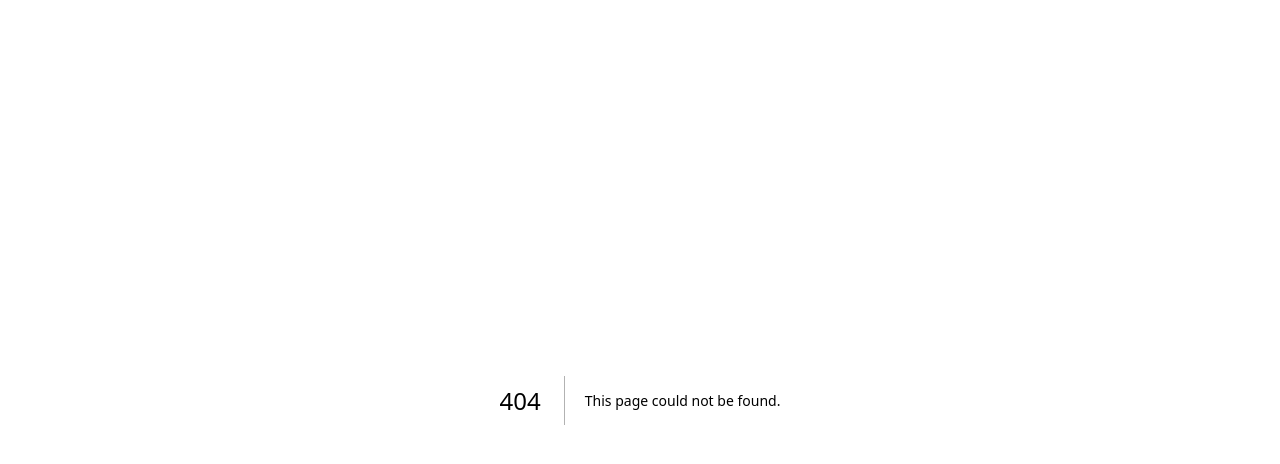
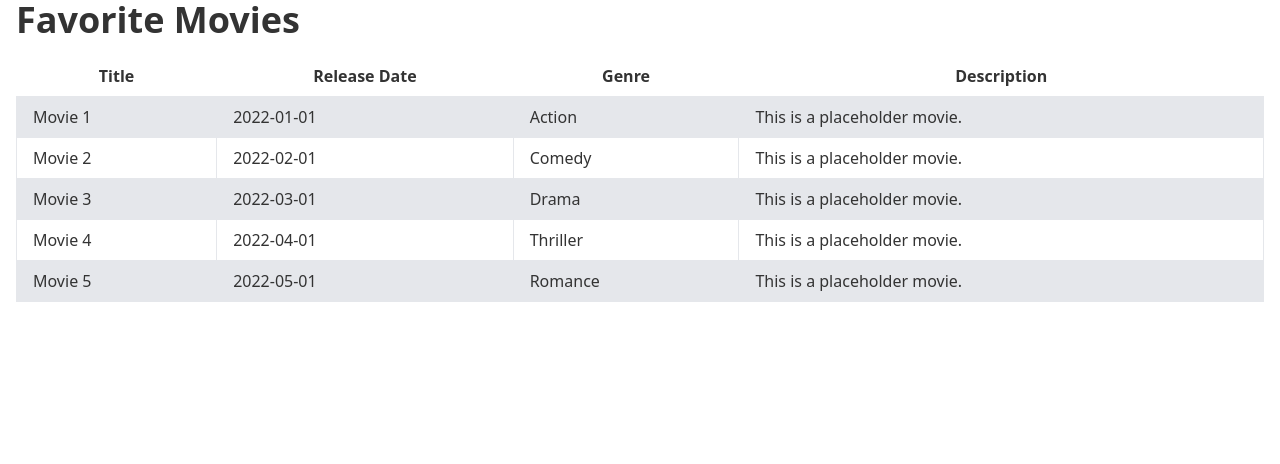
Before and after one commit to imjwang/movie-picker, a Next.js app: page /favorites in a window 1280 px wide. Before the commit this address had no page. Shown: the top 464 px of the page. Built offline with nearby package versions, Linux system fonts and the light colour scheme.

Commit message:
commit by gpt-dev

```diff
--- /dev/null
+++ b/src/pages/favorites.js
@@ -0,0 +1,39 @@
+import React from 'react';
+
+const Favorites = () => {
+  const movies = [
+    { title: 'Movie 1', releaseDate: '2022-01-01', genre: 'Action', description: 'This is a placeholder movie.' },
+    { title: 'Movie 2', releaseDate: '2022-02-01', genre: 'Comedy', description: 'This is a placeholder movie.' },
+    { title: 'Movie 3', releaseDate: '2022-03-01', genre: 'Drama', description: 'This is a placeholder movie.' },
+    { title: 'Movie 4', releaseDate: '2022-04-01', genre: 'Thriller', description: 'This is a placeholder movie.' },
+    { title: 'Movie 5', releaseDate: '2022-05-01', genre: 'Romance', description: 'This is a placeholder movie.' }
+  ];
+
+  return (
+    <div className='container mx-auto px-4'>
+      <h1 className='text-4xl font-semibold mb-4'>Favorite Movies</h1>
+      <table className='table-auto w-full'>
+        <thead>
+          <tr>
+            <th className='px-4 py-2'>Title</th>
+            <th className='px-4 py-2'>Release Date</th>
+            <th className='px-4 py-2'>Genre</th>
+            <th className='px-4 py-2'>Description</th>
+          </tr>
+        </thead>
+        <tbody>
+          {movies.map((movie, index) => (
+            <tr key={index} className={index % 2 === 0 ? 'bg-gray-200' : ''}>
+              <td className='border px-4 py-2'>{movie.title}</td>
+              <td className='border px-4 py-2'>{movie.releaseDate}</td>
+              <td className='border px-4 py-2'>{movie.genre}</td>
+              <td className='border px-4 py-2'>{movie.description}</td>
+            </tr>
+          ))}
+        </tbody>
+      </table>
+    </div>
+  );
+};
+
+export default Favorites;
```
